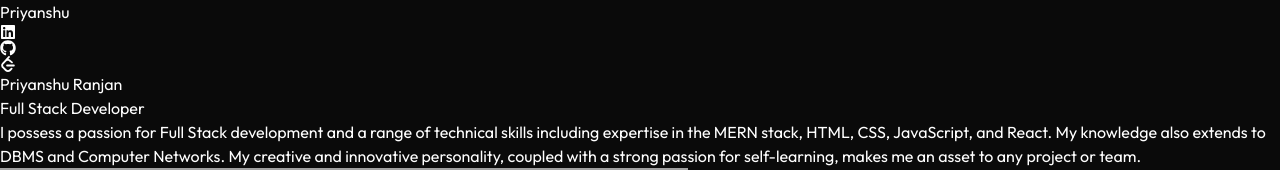
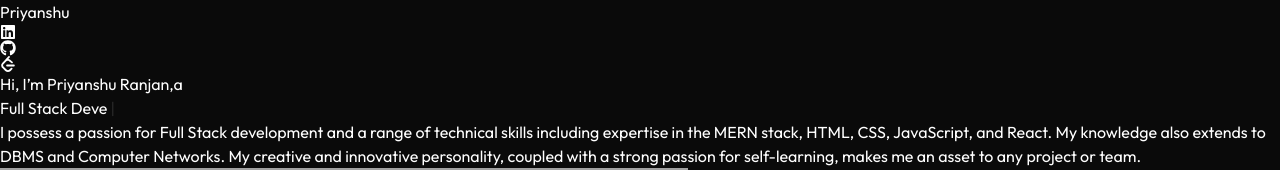
Before and after one commit to priyanshuuranjan/MyPortfolio, a React (Vite) app: page / in a window 1280 px wide. Shown: the top 170 px of the page. Built offline with nearby package versions, Linux system fonts and the light colour scheme.

Commit message:
updating hero and adding typeWriter

```diff
--- a/package.json
+++ b/package.json
@@ -15,7 +15,8 @@
     "react": "^18.3.1",
     "react-anchor-link-smooth-scroll": "^1.0.12",
     "react-dom": "^18.3.1",
-    "react-icons": "^5.3.0"
+    "react-icons": "^5.3.0",
+    "react-simple-typewriter": "^5.0.1"
   },
   "devDependencies": {
     "@eslint/js": "^9.11.1",
--- a/src/Components/Pages/Hero.jsx
+++ b/src/Components/Pages/Hero.jsx
@@ -1,6 +1,7 @@
 import { HERO_CONTENT } from "../../constants";
 import profilePic from "../../assets/Priyanshu.png";
 import { motion } from "framer-motion";
+import { Typewriter } from "react-simple-typewriter"; // Import Typewriter
 
 const container = (delay) => ({
   hidden: { x: -100, opacity: 0 },
@@ -21,29 +22,50 @@ const Hero = () => {
               variants={container(0)}
               initial="hidden"
               animate="visible"
-              className="pb-16 text-6xl font-thin tracking-tight lg:mt-16 lg:text-8xl"
+              className="pb-10 text-4xl font-medium tracking-tight lg:mt-16 lg:text-7xl"
             >
-              Priyanshu Ranjan
+              <h1>
+                {" "}
+                Hi, I’m <span className="text-red-400">
+                  Priyanshu Ranjan,
+                </span>a{" "}
+              </h1>
             </motion.h1>
-            <motion.span
+            <motion.h2
               variants={container(0.5)}
               initial="hidden"
               animate="visible"
-              className="bg-gradient-to-r from-pink-300 via-slate-500 to-purple-500 bg-clip-text text-4xl tracking-tight text-transparent"
+              className="  text-6xl font-medium tracking-tight lg:mt-3 lg:text-6xl"
             >
-              Full Stack Developer
-            </motion.span>
+              <span className="bg-gradient-to-r from-pink-300 via-slate-500 to-purple-500 bg-clip-text text-5xl tracking-tight text-transparent">
+                <Typewriter
+                  words={[
+                    " Fronted Developer.",
+                    " Full Stack Developer",
+                    " Professional Coder.",
+                  ]}
+                  loop
+                  cursor
+                  cursorStyle="|"
+                  typeSpeed={70}
+                  deleteSpeed={50}
+                  delaySpeed={1000}
+                />
+              </span>
+            </motion.h2>
+
             <motion.p
-              variants={container(1)}
+              variants={container(1.5)}
               initial="hidden"
               animate="visible"
-              className="my-2 max-w-xl py-6 font-light tracking-tighter"
+              className="my-3 max-w-xl py-8 font-light text-xl tracking-tighter"
             >
               {HERO_CONTENT}
             </motion.p>
+
           </div>
         </div>
-        <div className=" w-full lg:w-1/2 lg:p-8">
+        <div className="w-full lg:w-1/2 lg:p-8">
           <div className="flex justify-center">
             <motion.img
               initial={{ x: 100, opacity: 0 }}
@@ -51,7 +73,7 @@ const Hero = () => {
               transition={{ duration: 1, delay: 1.2 }}
               src={profilePic}
               alt="Priyanshu Ranjan"
-              //   className="rounded-full h-64 w-64 object-cover"
+              className="rounded-full h-38 w-38 object-cover"
             />
           </div>
         </div>
```
Also changed, not shown: 1 other file (tests, documents, lock files or other folders).
